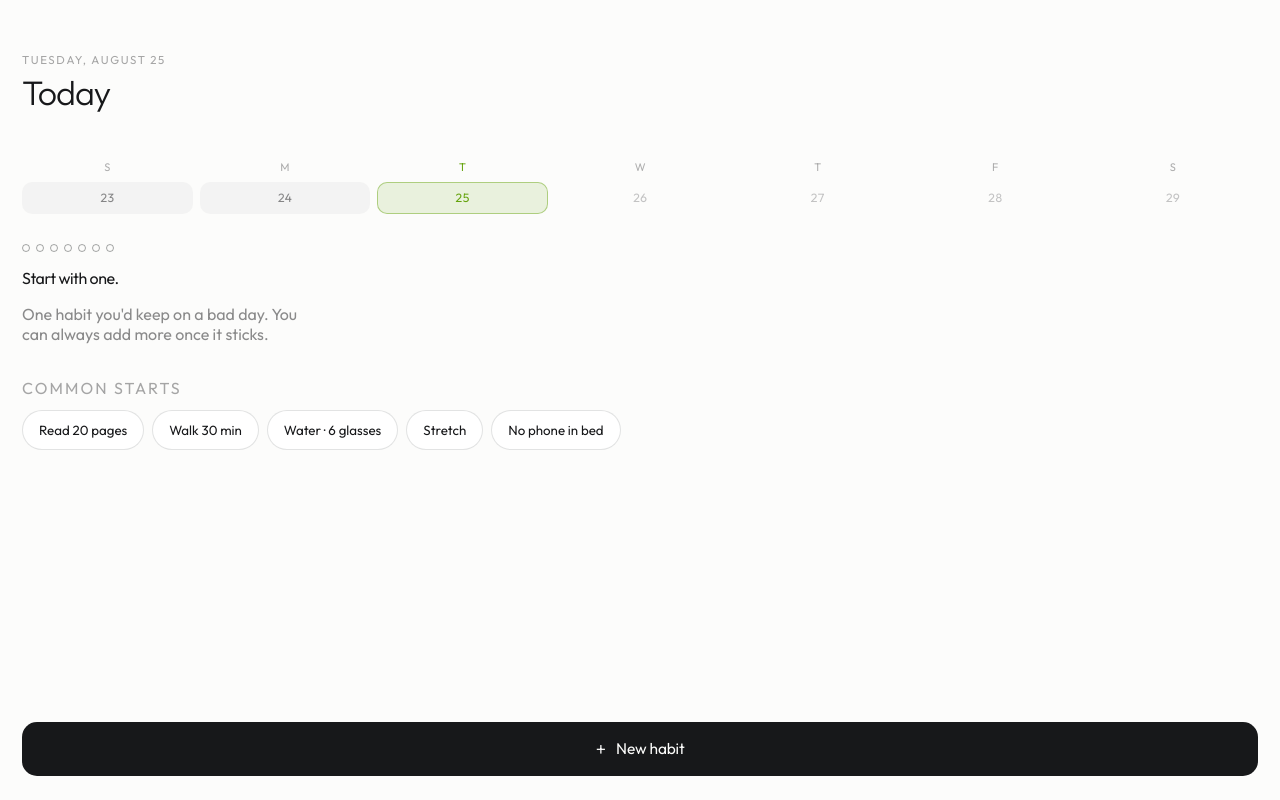
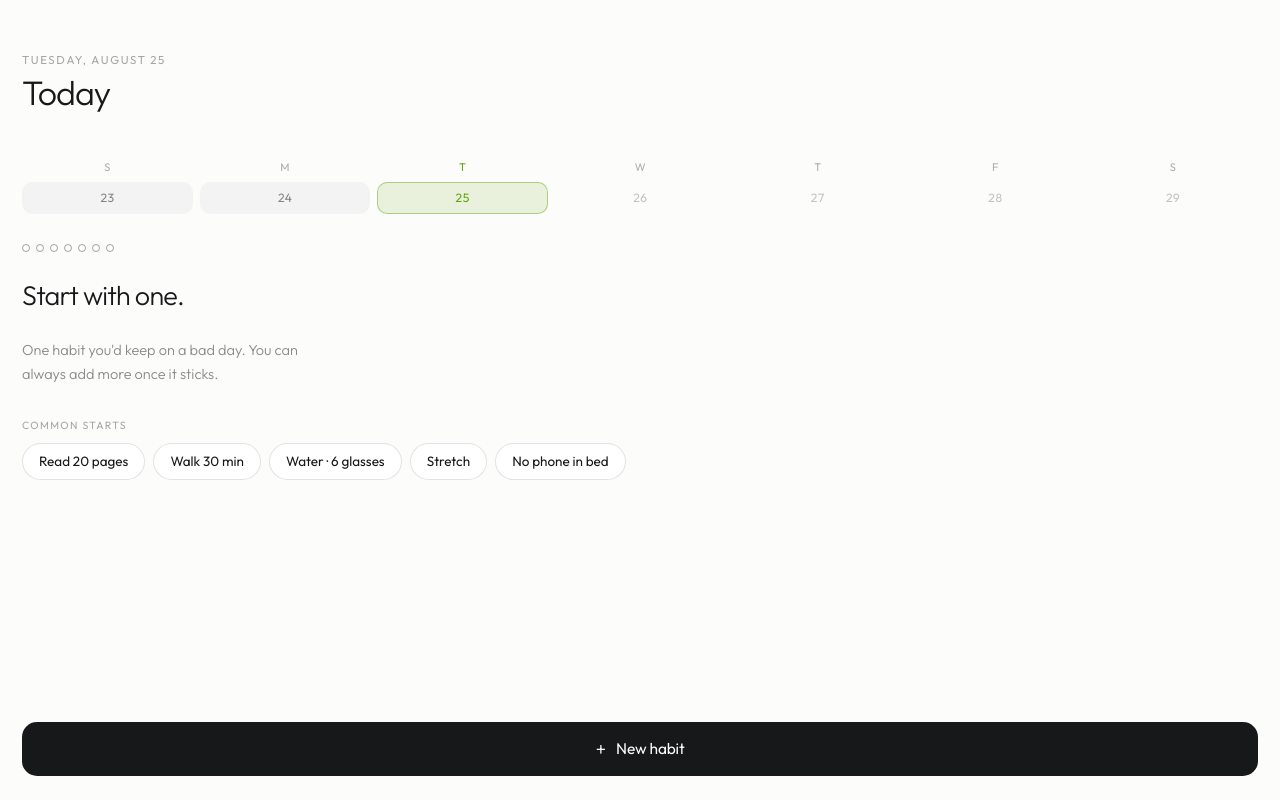
Before and after one commit to lmohade3l/streaks, a Next.js app: page / in a window 1280 px wide. Built offline with nearby package versions, Linux system fonts and the light colour scheme.

Commit message:
fix: empty state: add key for mapping + fix css font

```diff
--- a/components/TodayScreen.module.css
+++ b/components/TodayScreen.module.css
@@ -141,39 +141,48 @@
 }
 
 .emptyStateTitle {
-  font: 300 27px / 1.2 Outfit 'sans-serif';
+  font-size: 27px;
+  font-weight: 300;
+  line-height: 1.2;
   letter-spacing: -0.03em;
   color: var(--ink);
 }
 
 .emptyStateSubtitle {
-  font: 300 14.5px / 1.65 Outfit 'sans-serif';
+  font-size: 14.5px;
+  font-weight: 300;
+  line-height: 1.65;
   color: var(--ink-50);
-  margin: 11px 0px 0px;
+  margin: 11px 0 0;
   max-width: 280px;
   text-wrap: pretty;
 }
 
 .emptyStateOptionsTitle {
-  font: 400 10.5px / 1 Outfit 'sans-serif';
+  font-size: 10.5px;
+  font-weight: 400;
+  line-height: 1;
   letter-spacing: 0.13em;
   text-transform: uppercase;
   color: var(--ink-38);
-  margin: 34px 0px 12px;
+  margin: 34px 0 12px;
 }
 
 .emptyStateOptionButton {
-  border: 1px solid rgba(23, 24, 26, 0.12);
+  border: 1px solid var(--ink-12);
   background: var(--card);
   border-radius: 99px;
   padding: 11px 16px;
-  font: 400 13.5px / 1 Outfit 'sans-serif';
+  font-size: 13.5px;
+  font-weight: 400;
+  line-height: 1;
   color: var(--ink);
   cursor: pointer;
   display: flex;
   align-items: center;
   gap: 7px;
 }
+
 
 .emptyStateOptionsContainer {
   display: flex;
--- a/components/TodayScreen.tsx
+++ b/components/TodayScreen.tsx
@@ -56,8 +56,9 @@ export default function TodayScreen() {
         {isEmpty && (
           <div>
             <div className={s.emptyStateEmptyDotContainer}>
-              {Array.from({ length: 7 }).map((_) => (
+              {Array.from({ length: 7 }).map((_ , index) => (
                 <div
+                  key={index}
                   className={`${s.emptyDot}`}
                 />
 
```
